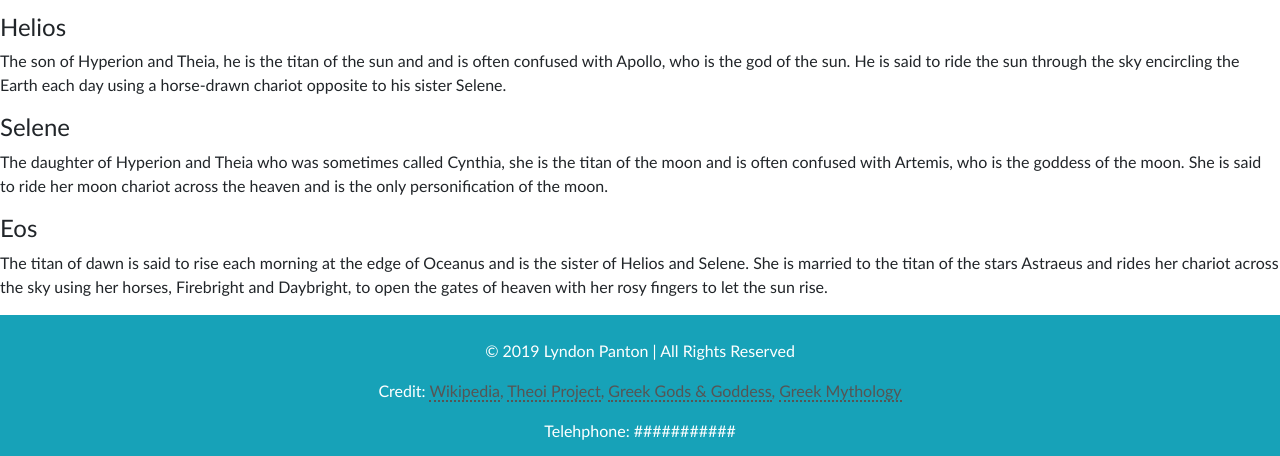
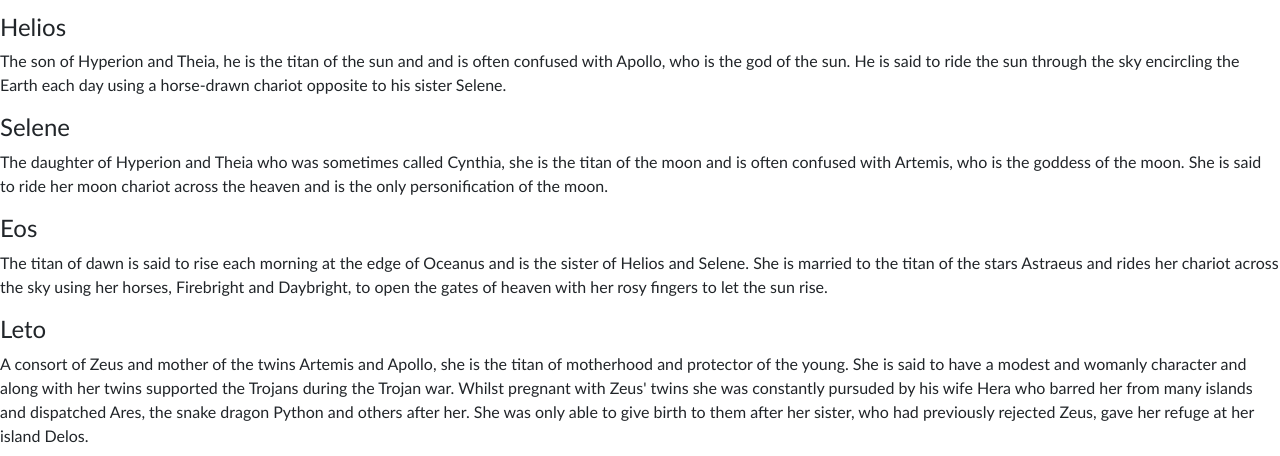
Before and after one commit to LyndonPanton/GreekMythology, a plain HTML site: page index.html in a window 1280 px wide. Shown: the part 2113-2569 px from the top of the page. Drawn offline with nearby package versions, Linux system fonts and the light colour scheme.

Commit message:
addedx article about leto

```diff
--- a/index.html
+++ b/index.html
@@ -157,6 +157,11 @@
                     <h4 class="titan-head">Eos</h4>
                     <p class="titan-text">The titan of dawn is said to rise each morning at the edge of Oceanus and is the sister of Helios and Selene. She is married to the titan of the stars Astraeus and rides her chariot across the sky using her horses, Firebright and Daybright, to open the gates of heaven with her rosy fingers to let the sun rise.</p>
                 </article>
+
+                <article id="leto" class="titan">
+                    <h4 class="titan-head">Leto</h4>
+                    <p class="titan-text">A consort of Zeus and mother of the twins Artemis and Apollo, she is the titan of motherhood and protector of the young. She is said to have a modest and womanly character and along with her twins supported the Trojans during the Trojan war. Whilst pregnant with Zeus' twins she was constantly pursuded by his wife Hera who barred her from many islands and dispatched Ares, the snake dragon Python and others after her. She was only able to give birth to them after her sister, who had previously rejected Zeus, gave her refuge at her island Delos.</p>
+                </article>
             </section>
         </section>
     </main>
```
